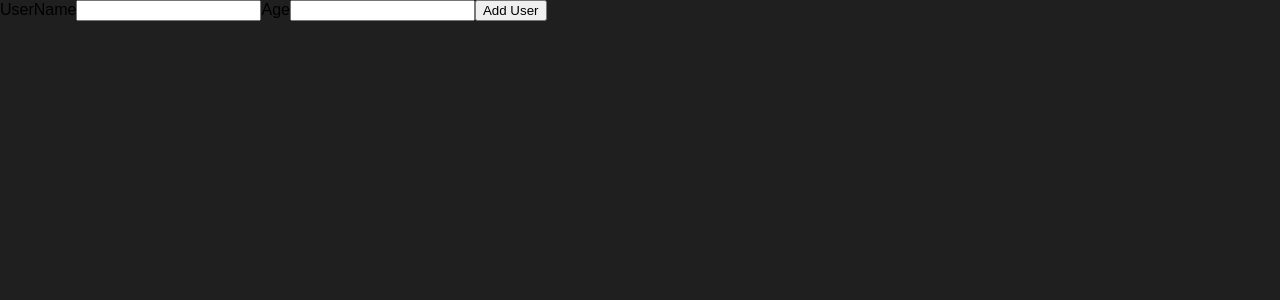
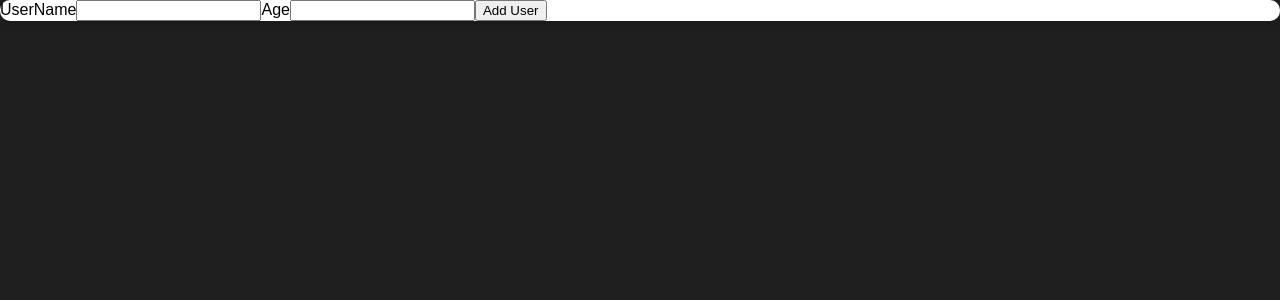
Before and after one commit to NCRadtke00/reactPractice, a React (Create React App) app: page / in a window 1280 px wide. Shown: the top 300 px of the page. Built offline with nearby package versions, Linux system fonts and the light colour scheme.

Commit message:
added card styling with css module

```diff
--- a/src/components/UI/Card.js
+++ b/src/components/UI/Card.js
@@ -1,8 +1,9 @@
 import React from 'react'
+import classes from './Card.module.css'
 
 const Card = (props) => {
     return (
-        <div >
+        <div className={classes.card}>
             {props.children}
         </div>
     )
--- /dev/null
+++ b/src/components/UI/Card.module.css
@@ -0,0 +1,5 @@
+.card{
+    background: white;
+    box-shadow:  0 2px 8px rgba(0,0,0,0.26);
+    border-radius: 10px;
+}
--- a/src/components/Users/AddUser.js
+++ b/src/components/Users/AddUser.js
@@ -1,12 +1,13 @@
 import React from 'react'
 import Card from '../UI/Card'
+
 const AddUser = (props) =>{
     const addUserHandler = (event) =>{
         event.preventDefault();
     }
     return(
         <Card>
-    <from onSubmit={addUserHandler}>
+                <from onSubmit={addUserHandler}>
         <label htmlFor="username">UserName</label>
         <input type="text" id="username"/>
         <label htmlFor="age">Age</label>
```
